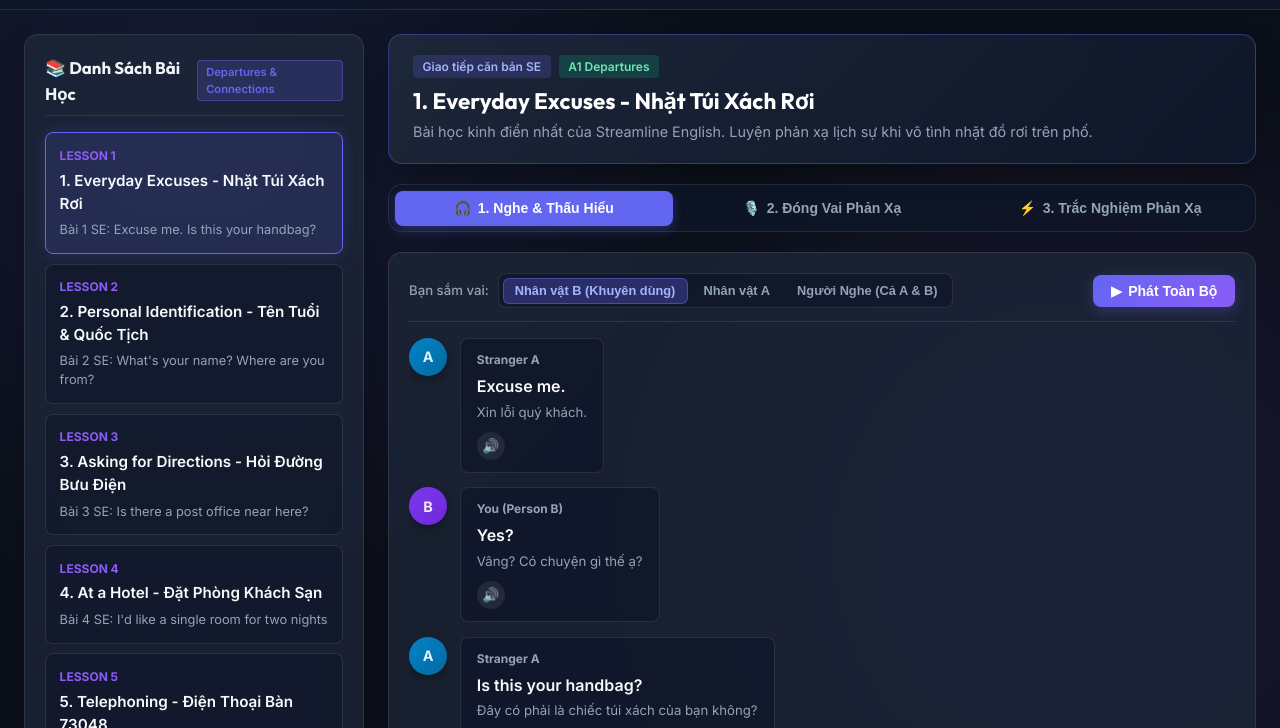
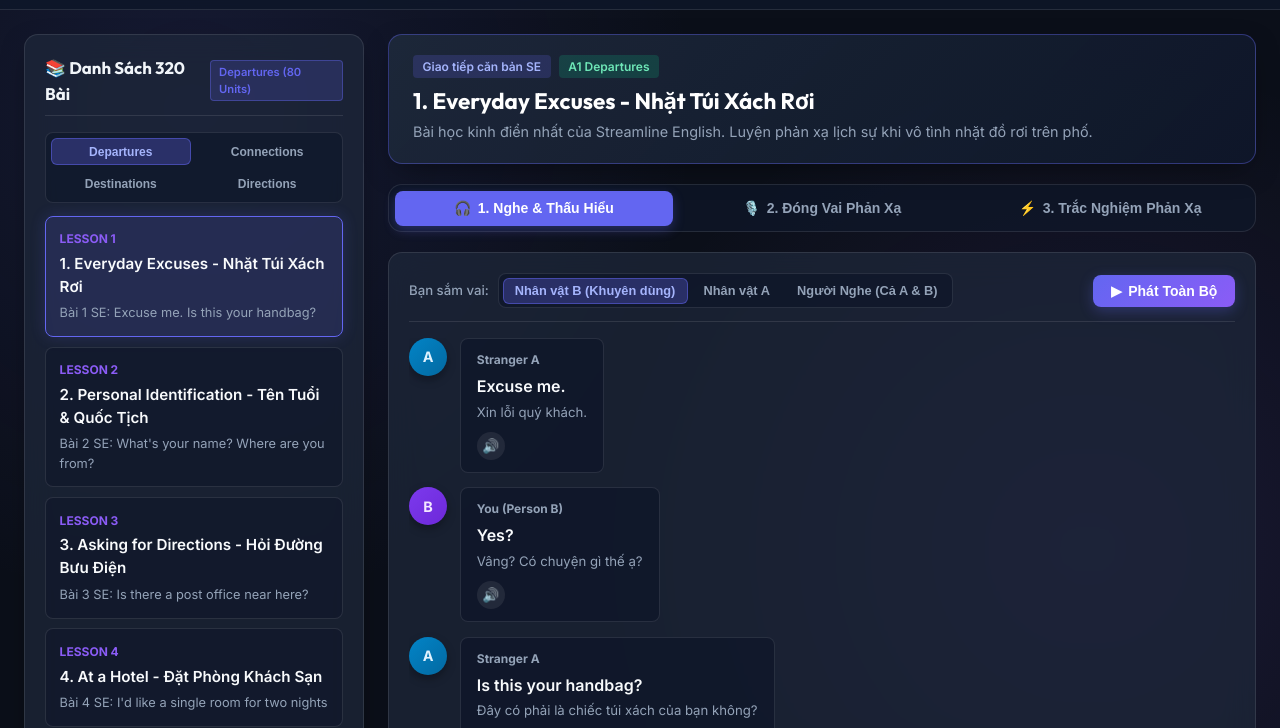
Before and after one commit to dangminhtuan/streamlineai, a website built with Vite: page index.html in a window 1280 px wide. Shown: the part 51-779 px from the top of the page. Built offline with nearby package versions, Linux system fonts and the light colour scheme.

Commit message:
Add 4-Book 320-Unit level selector UI to StreamlAI

```diff
--- a/index.html
+++ b/index.html
@@ -49,8 +49,15 @@
     <aside class="sidebar-panel">
       <div class="panel-card">
         <div class="panel-header">
-          <h2>📚 Danh Sách Bài Học</h2>
-          <span class="badge-level">Departures & Connections</span>
+          <h2>📚 Danh Sách 320 Bài</h2>
+          <span class="badge-level" id="bookBadge">Departures (80 Units)</span>
+        </div>
+
+        <div class="book-tabs">
+          <button class="book-tab active" data-book="DEPARTURES">Departures</button>
+          <button class="book-tab" data-book="CONNECTIONS">Connections</button>
+          <button class="book-tab" data-book="DESTINATIONS">Destinations</button>
+          <button class="book-tab" data-book="DIRECTIONS">Directions</button>
         </div>
 
         <div class="lesson-list" id="lessonList">
--- a/streamline.css
+++ b/streamline.css
@@ -219,6 +219,42 @@ body {
   padding: 0.15rem 0.5rem;
   border-radius: 4px;
   font-weight: 600;
+}
+
+/* Book Tabs Selector */
+.book-tabs {
+  display: grid;
+  grid-template-columns: repeat(2, 1fr);
+  gap: 0.4rem;
+  margin-bottom: 0.8rem;
+  background: rgba(15, 23, 42, 0.7);
+  padding: 0.3rem;
+  border-radius: var(--radius-sm);
+  border: 1px solid var(--border-color);
+}
+
+.book-tab {
+  background: transparent;
+  border: none;
+  color: var(--text-muted);
+  padding: 0.35rem 0.4rem;
+  border-radius: 6px;
+  font-size: 0.75rem;
+  font-weight: 600;
+  cursor: pointer;
+  transition: all 0.2s;
+  text-align: center;
+}
+
+.book-tab:hover {
+  color: var(--text-main);
+  background: rgba(255, 255, 255, 0.05);
+}
+
+.book-tab.active {
+  background: rgba(99, 102, 241, 0.3);
+  color: #a5b4fc;
+  border: 1px solid rgba(99, 102, 241, 0.5);
 }
 
 /* Lesson Items */
--- a/streamline.js
+++ b/streamline.js
@@ -823,6 +823,17 @@ function updateModeView() {
 }
 
 function attachEventListeners() {
+  document.querySelectorAll('.book-tab').forEach(tab => {
+    tab.onclick = () => {
+      document.querySelectorAll('.book-tab').forEach(b => b.classList.remove('active'));
+      tab.classList.add('active');
+      const book = tab.dataset.book;
+      const badge = document.getElementById('bookBadge');
+      if (badge) badge.textContent = `${book.charAt(0) + book.slice(1).toLowerCase()} (80 Units)`;
+      showToast(`📚 Đã chọn tập sách ${book}`);
+    };
+  });
+
   document.querySelectorAll('.mode-tab').forEach(tab => {
     tab.onclick = () => {
       state.currentMode = tab.dataset.mode;
```
Also changed, not shown: streamline.html (+9 -2 lines).
